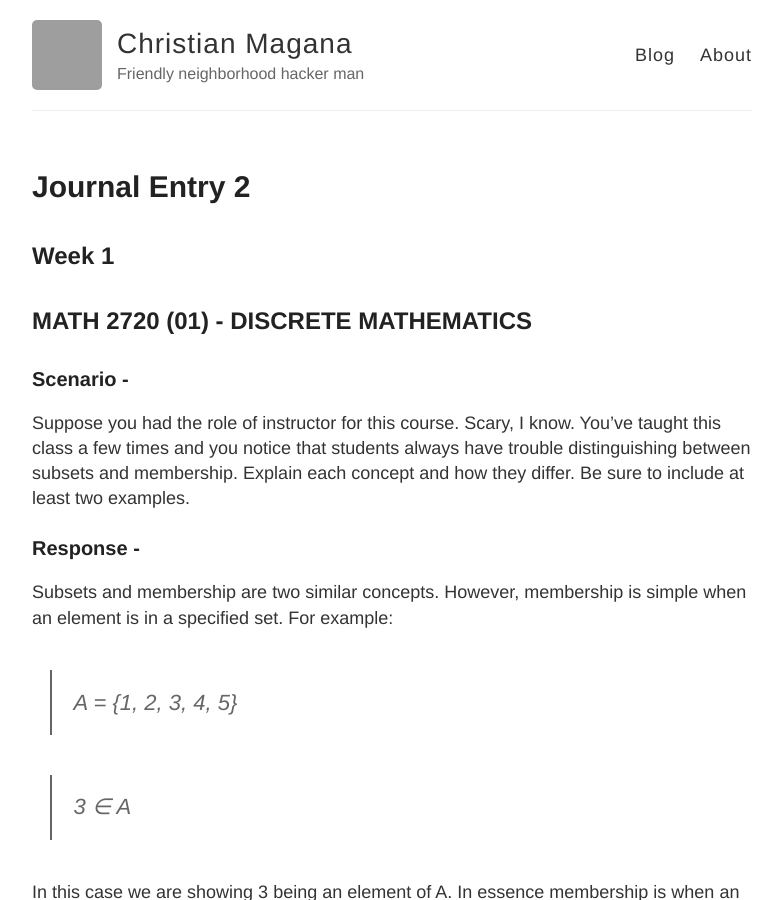
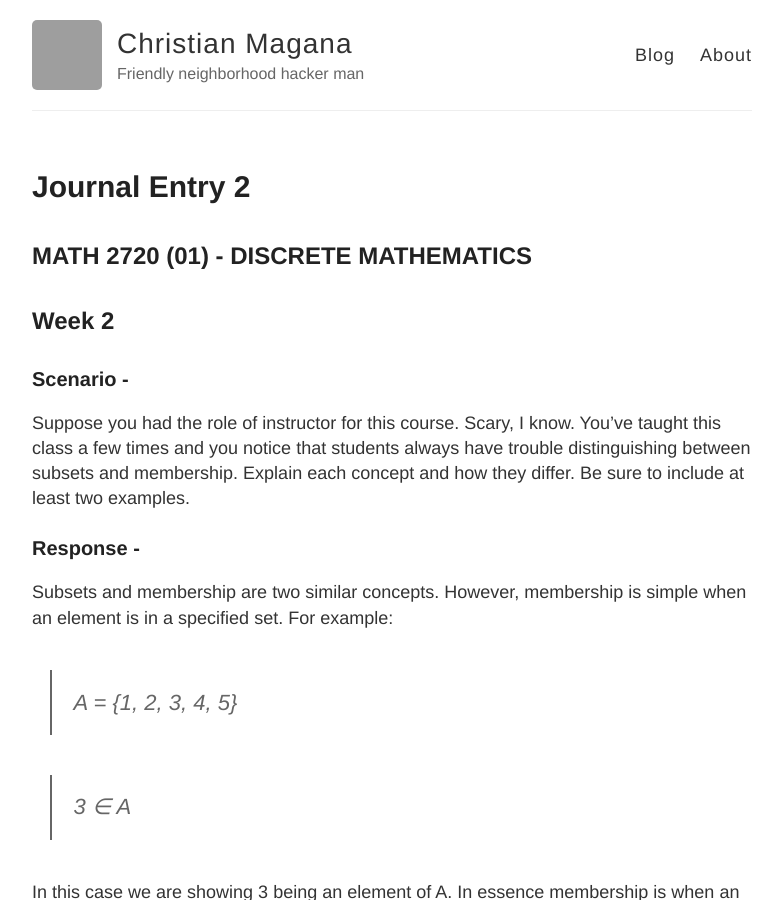
Before and after one commit to M00NLIG7/m00nlig7.github.io, a Jekyll site: the page built from docs/_posts/2022-2-2-Week-2.md, in a window 1280 px wide and 900 px high. Shown: the whole window, without its empty margins (248-1030 px from the left). Built offline with Jekyll 4.4.1, drawn with Linux system fonts in a browser that asks for light colours; grey boxes are pictures that could not be loaded.

Commit message:
reverted week text back

```diff
--- a/docs/_posts/2022-2-2-Week-2.md
+++ b/docs/_posts/2022-2-2-Week-2.md
@@ -4,9 +4,9 @@ title: Journal Entry 2
 permalink: /Week-Two/
 ---
 
-## Week 1
+## MATH 2720 (01) - DISCRETE MATHEMATICS
 
-## MATH 2720 (01) - DISCRETE MATHEMATICS
+## Week 2
 
 ### Scenario -
 
```
Also changed, not shown: docs/_posts/2022-1-26-Week-1.md (+2 -2 lines).
